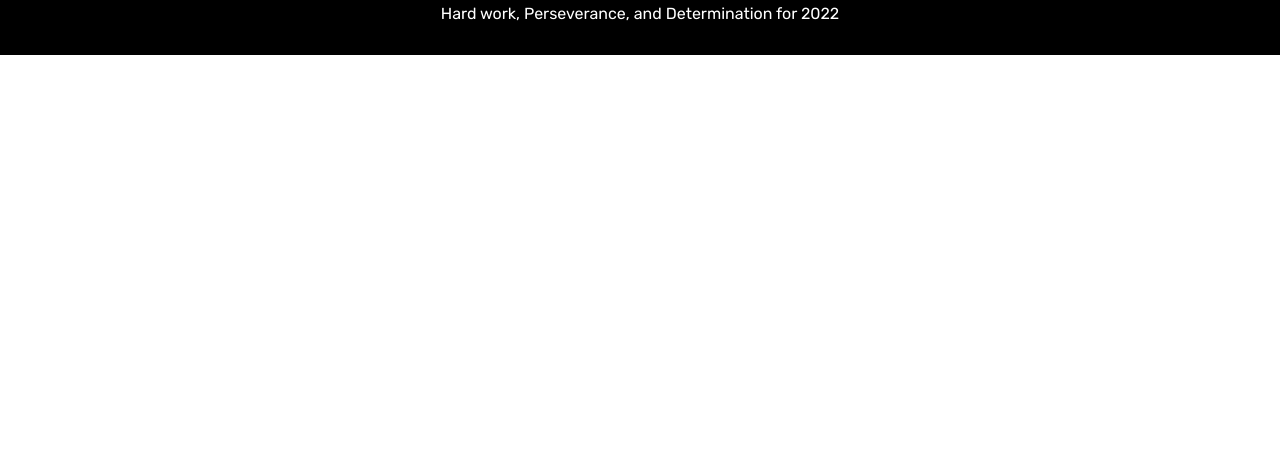
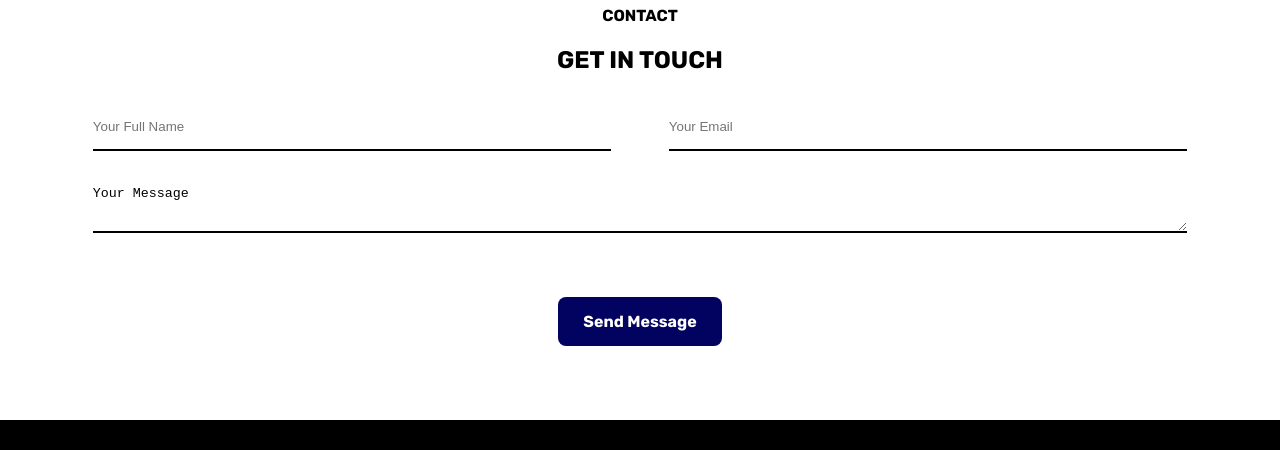
Before and after one commit to MdTasib/Mission-2022, a plain HTML site: page index.html in a window 1280 px wide. Shown: the part 2003-2453 px from the top of the page. Before the commit the page ends 2058 px from the top, so only its background shows below. Drawn offline with Linux system fonts and the light colour scheme.

Commit message:
project complete

```diff
--- a/css/style.css
+++ b/css/style.css
@@ -25,6 +25,10 @@ body {
 
 .col-3 {
 	flex-basis: 33%;
+}
+
+.col-12 {
+	flex-basis: 100%;
 }
 
 .text-primary {
@@ -112,6 +116,30 @@ body {
 	text-align: right;
 }
 
+/* contact form */
+
+.contact {
+	text-align: center;
+}
+
+.contact-form {
+	margin-bottom: 40px;
+}
+
+.contact-form input,
+textarea {
+	width: 90%;
+	border: 0;
+	border-bottom: 2px solid black;
+	padding: 15px 0px;
+	outline: 0;
+	margin: 10px 0px;
+}
+
+.contact-form textarea {
+	width: 95%;
+}
+
 /* footer section */
 .footer {
 	text-align: center;
--- a/index.html
+++ b/index.html
@@ -113,6 +113,27 @@
 			</div>
 		</section>
 
+		<section class="contact section-pad">
+			<div class="container">
+				<div class="contact-header">
+					<h4>CONTACT</h4>
+					<h2>GET IN TOUCH</h2>
+				</div>
+				<div class="contact-form">
+					<div class="flex">
+						<div class="col-2">
+							<input type="text" placeholder="Your Full Name" />
+						</div>
+						<div class="col-2">
+							<input type="email" placeholder="Your Email" />
+						</div>
+					</div>
+					<textarea>Your Message</textarea>
+				</div>
+				<a href="#" class="btn">Send Message</a>
+			</div>
+		</section>
+
 		<footer class="footer">
 			<h2>Mission <span class="text-primary">2022</span></h2>
 			<p>Hard work, Perseverance, and Determination for 2022</p>
```
